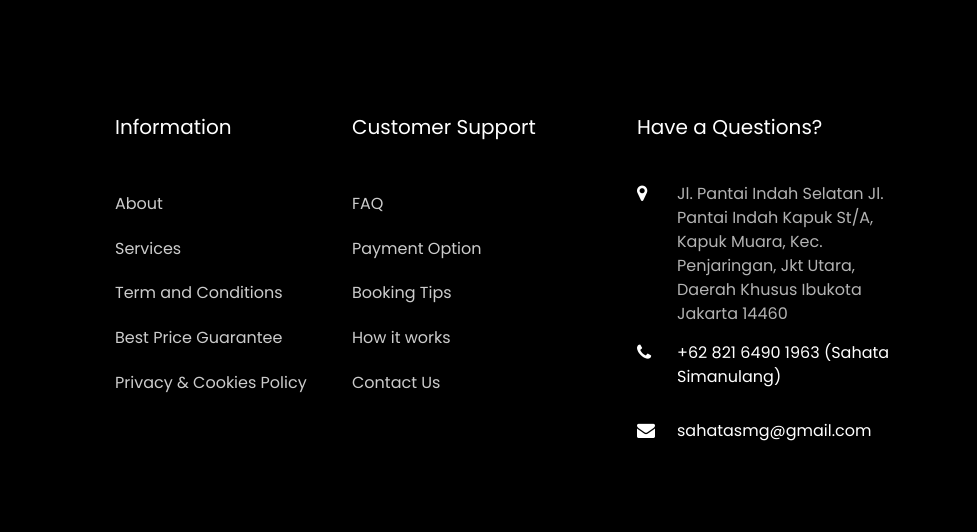
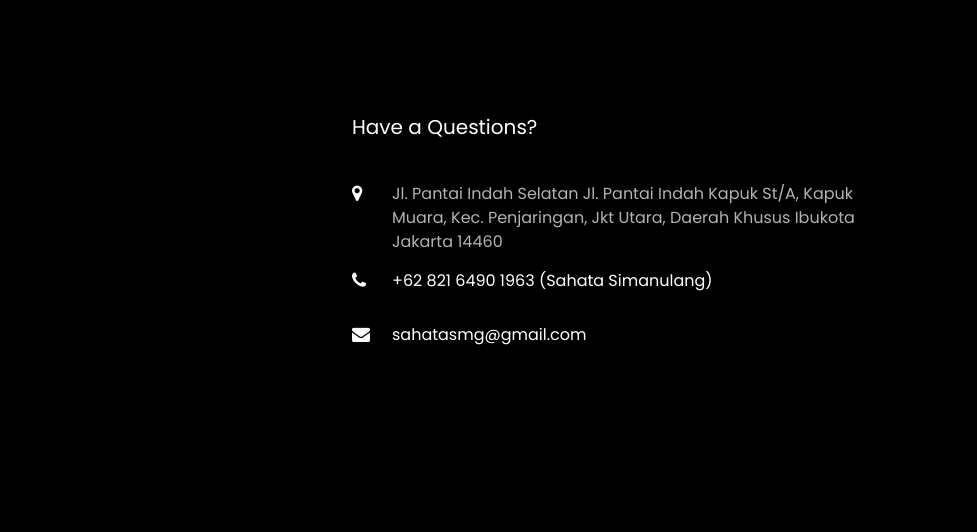
Before and after one commit to out2250/AION-PROJECT, a website: page index.html in a window 1280 px wide. Shown: the part 2863-3395 px from the top of the page, 303-1280 px from the left. Drawn offline with nearby package versions, Linux system fonts and the light colour scheme; a script that the page names is missing; files whose address does not match are found by name.

Commit message:
PUSH PEPEK

```diff
--- a/index.html
+++ b/index.html
@@ -456,30 +456,7 @@
               </ul>
             </div>
           </div>
-          <div class="col-md">
-            <div class="ftco-footer-widget mb-4 ml-md-5">
-              <h2 class="ftco-heading-2">Information</h2>
-              <ul class="list-unstyled">
-                <li><a href="#" class="py-2 d-block">About</a></li>
-                <li><a href="#" class="py-2 d-block">Services</a></li>
-                <li><a href="#" class="py-2 d-block">Term and Conditions</a></li>
-                <li><a href="#" class="py-2 d-block">Best Price Guarantee</a></li>
-                <li><a href="#" class="py-2 d-block">Privacy &amp; Cookies Policy</a></li>
-              </ul>
-            </div>
-          </div>
-          <div class="col-md">
-             <div class="ftco-footer-widget mb-4">
-              <h2 class="ftco-heading-2">Customer Support</h2>
-              <ul class="list-unstyled">
-                <li><a href="#" class="py-2 d-block">FAQ</a></li>
-                <li><a href="#" class="py-2 d-block">Payment Option</a></li>
-                <li><a href="#" class="py-2 d-block">Booking Tips</a></li>
-                <li><a href="#" class="py-2 d-block">How it works</a></li>
-                <li><a href="#" class="py-2 d-block">Contact Us</a></li>
-              </ul>
-            </div>
-          </div>
+
           <div class="col-md">
             <div class="ftco-footer-widget mb-4">
             	<h2 class="ftco-heading-2">Have a Questions?</h2>
```
Also changed, not shown: car-single.html (+1 -24 lines), car.html (+1 -24 lines).
